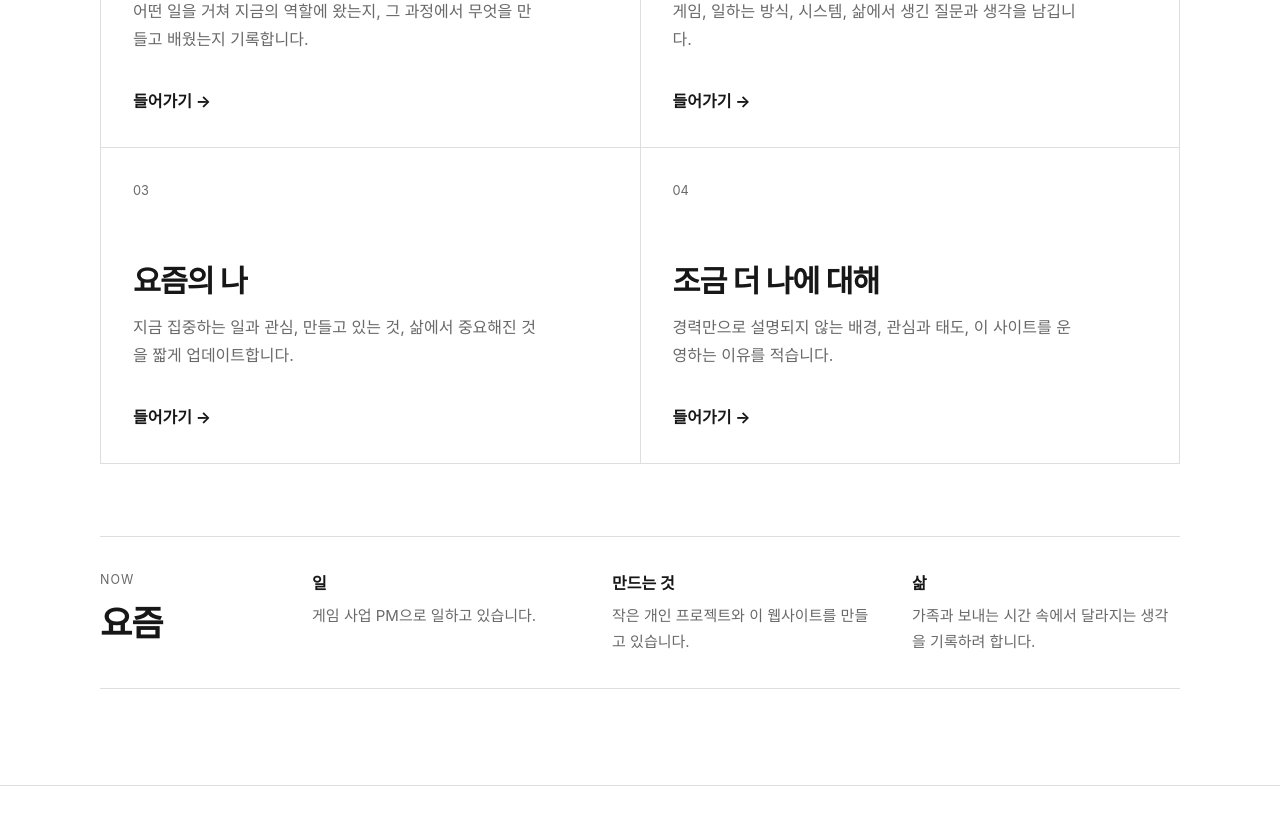
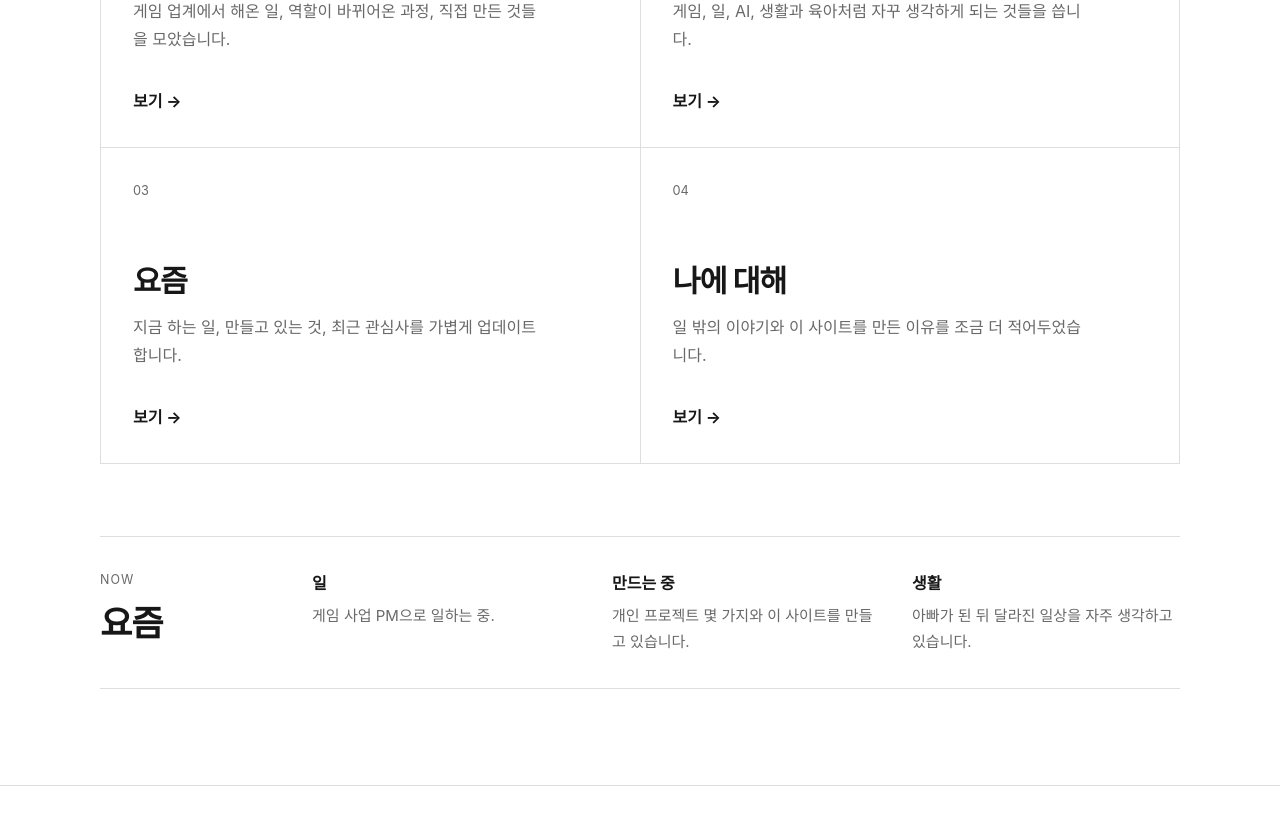
Before and after one commit to lbk0523/personalpage, an Astro site: page / in a window 1280 px wide. Shown: the part 617-1439 px from the top of the page. Built offline with nearby package versions, Linux system fonts and the light colour scheme; Astro itself is replaced by a stand-in of ours.

Commit message:
Refine Korean home copy

```diff
--- a/src/pages/index.astro
+++ b/src/pages/index.astro
@@ -12,26 +12,26 @@ import { profile } from '../data/profile';
     <a class="directory-item" href="/work">
       <span class="directory-item__index">01</span>
       <h2>일하고 만든 것</h2>
-      <p>어떤 일을 거쳐 지금의 역할에 왔는지, 그 과정에서 무엇을 만들고 배웠는지 기록합니다.</p>
-      <span class="directory-item__link">들어가기 →</span>
+      <p>게임 업계에서 해온 일, 역할이 바뀌어온 과정, 직접 만든 것들을 모았습니다.</p>
+      <span class="directory-item__link">보기 →</span>
     </a>
     <a class="directory-item" href="/writing">
       <span class="directory-item__index">02</span>
-      <h2>생각하고 기록한 것</h2>
-      <p>게임, 일하는 방식, 시스템, 삶에서 생긴 질문과 생각을 남깁니다.</p>
-      <span class="directory-item__link">들어가기 →</span>
+      <h2>쓰고 생각한 것</h2>
+      <p>게임, 일, AI, 생활과 육아처럼 자꾸 생각하게 되는 것들을 씁니다.</p>
+      <span class="directory-item__link">보기 →</span>
     </a>
     <a class="directory-item" href="/now">
       <span class="directory-item__index">03</span>
-      <h2>요즘의 나</h2>
-      <p>지금 집중하는 일과 관심, 만들고 있는 것, 삶에서 중요해진 것을 짧게 업데이트합니다.</p>
-      <span class="directory-item__link">들어가기 →</span>
+      <h2>요즘</h2>
+      <p>지금 하는 일, 만들고 있는 것, 최근 관심사를 가볍게 업데이트합니다.</p>
+      <span class="directory-item__link">보기 →</span>
     </a>
     <a class="directory-item" href="/about">
       <span class="directory-item__index">04</span>
-      <h2>조금 더 나에 대해</h2>
-      <p>경력만으로 설명되지 않는 배경, 관심과 태도, 이 사이트를 운영하는 이유를 적습니다.</p>
-      <span class="directory-item__link">들어가기 →</span>
+      <h2>나에 대해</h2>
+      <p>일 밖의 이야기와 이 사이트를 만든 이유를 조금 더 적어두었습니다.</p>
+      <span class="directory-item__link">보기 →</span>
     </a>
   </section>
 
@@ -41,9 +41,9 @@ import { profile } from '../data/profile';
       <h2 id="current-title">요즘</h2>
     </div>
     <div class="current-strip__items">
-      <div><strong>일</strong><p>게임 사업 PM으로 일하고 있습니다.</p></div>
-      <div><strong>만드는 것</strong><p>작은 개인 프로젝트와 이 웹사이트를 만들고 있습니다.</p></div>
-      <div><strong>삶</strong><p>가족과 보내는 시간 속에서 달라지는 생각을 기록하려 합니다.</p></div>
+      <div><strong>일</strong><p>게임 사업 PM으로 일하는 중.</p></div>
+      <div><strong>만드는 중</strong><p>개인 프로젝트 몇 가지와 이 사이트를 만들고 있습니다.</p></div>
+      <div><strong>생활</strong><p>아빠가 된 뒤 달라진 일상을 자주 생각하고 있습니다.</p></div>
     </div>
   </section>
 </BaseLayout>
```
